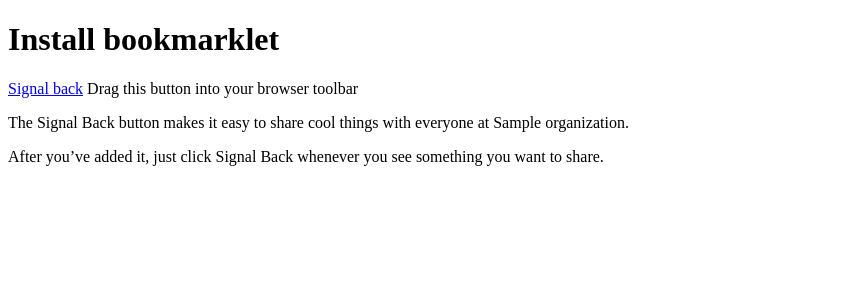
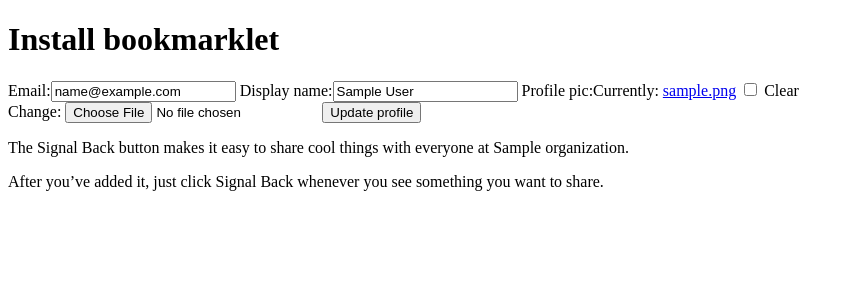
Before and after one commit to anniejocain/signalback, a Django app: a page that uses items/templates/install_bookmarklet.html in a window 1280 px wide. Shown: the part 97-397 px from the top of the page, without its empty margins (0-851 px from the left). Run offline with Django 3.2, Linux system fonts and the light colour scheme; tables that the repository leaves empty hold one stand-in row (values such as "Sample post"); parts of the project's set-up code (start-up, migrations or seed data) failed here and were passed over; some libraries are stand-ins or nearby versions.

Commit message:
Added logic to allow for profile pic upload

```diff
--- a/items/forms.py
+++ b/items/forms.py
@@ -10,6 +10,18 @@
     class Meta:
         model = Item
         exclude = ('contributed_date', 'bookmarklet_key')
+
+
+
+class BookmarkletKeyForm(forms.ModelForm):
+    """
+    A form that helps users update their profiles
+    """
+    class Meta:
+        model = BookmarkletKey
+        exclude = ('key', 'is_active', 'organization')
+
+
 
 
 class CreateUserForm(forms.ModelForm):
--- a/items/models.py
+++ b/items/models.py
@@ -22,6 +22,7 @@
     is_active = models.BooleanField(default=True)
     email = models.EmailField(max_length=254, null=True, blank=True)
     display_name = models.CharField(max_length=400, null=True, blank=True)
+    profile_pic = models.ImageField(upload_to='profile-pics', null=True, blank=True)
 
     def save(self, *args, **kwargs):
         """
@@ -32,7 +33,8 @@
         if not self.key:
             generated_key = uuid.uuid4()
             self.key = str(generated_key)
-            super(BookmarkletKey, self).save(*args, **kwargs)
+
+        super(BookmarkletKey, self).save(*args, **kwargs)
 
     def __unicode__(self):
         return self.key
--- a/items/templates/install_bookmarklet.html
+++ b/items/templates/install_bookmarklet.html
@@ -1,5 +1,5 @@
 {% extends "layouts/base.html" %}
-{% load static %}
+{% load static bootstrap_tags %}
 {% get_static_prefix as STATIC_PREFIX %}
 
 {% block title %}Install bookmarklet{% endblock title %}
@@ -10,7 +10,13 @@
         <h1>Install bookmarklet</h1>
         <div class="row">
             <div class="col-md-8">
-          <div class="bookmarklet-install-button"><a id="bookmarklet" class="btn btn-success btn-lg" href="javascript:(function(){%20window.open(%22http://{{bookmarklet_domain}}/add-item?link=%22+encodeURIComponent(%20location.href)+%22&title=%22+encodeURIComponent(document.title)+%22&bookmarklet_key={{bookmarklet_key}}%22);%20})();">Signal back</a> <span class="glyphicon glyphicon-arrow-left" aria-hidden="true"></span> Drag this button into your browser toolbar</div>
+<!--          <div class="bookmarklet-install-button"><a id="bookmarklet" class="btn btn-success btn-lg" href="javascript:(function(){%20window.open(%22http://{{bookmarklet_domain}}/add-item?link=%22+encodeURIComponent(%20location.href)+%22&title=%22+encodeURIComponent(document.title)+%22&bookmarklet_key={{bookmarklet_key}}%22);%20})();">Signal back</a> <span class="glyphicon glyphicon-arrow-left" aria-hidden="true"></span> Drag this button into your browser toolbar</div> -->
+
+            <form method="post" action="#" role="form" enctype="multipart/form-data">
+                {% csrf_token %}
+                {{ form|as_bootstrap }}
+                <button type="submit" class="btn btn-primary btn-block">Update profile</button>
+            </form>
           </div>
         </div>
         <div class="row">
--- a/items/views/common.py
+++ b/items/views/common.py
@@ -1,6 +1,6 @@
 from items.models import Item, BookmarkletKey, Organization
 from items.forms import (
-    AddItemForm,
+    AddItemForm, BookmarkletKeyForm,
 )
 
 import logging, json
@@ -90,8 +90,35 @@
     organization = bookmarklet_key.organization
     bookmarklet_domain = Site.objects.get_current().domain
 
-    context = {'bookmarklet_key': bookmarklet_key_id, 'organization': organization, 'bookmarklet_domain': bookmarklet_domain}
+    if not bookmarklet_key.is_active:
+        return render_to_response('bookmarklet_denied.html')
 
+
+    context = {'bookmarklet_key': bookmarklet_key_id,
+               'organization': organization, 'bookmarklet_domain': bookmarklet_domain}
+
+
+
+
+    if request.method == 'POST':
+        profile_form = BookmarkletKeyForm(request.POST, request.FILES, prefix='profile', instance=bookmarklet_key)
+        if profile_form.is_valid():
+
+            print "form valid. saving"
+            profile = profile_form.save()
+
+            return HttpResponseRedirect(reverse('common_install_bookmarklet', kwargs={'bookmarklet_key_id' : bookmarklet_key_id}))
+        else:
+            print "form not valid. try again, pal."
+            context['form'] = profile_form
+            return render_to_response('install_bookmarklet.html', context)
+
+    else:
+        profile_form = BookmarkletKeyForm( prefix='profile', instance=bookmarklet_key)
+
+
+
+    context['form'] = profile_form
     context = RequestContext(request, context)
 
     return render_to_response('install_bookmarklet.html', context)
--- a/signalback/deployments/settings_common.py
+++ b/signalback/deployments/settings_common.py
@@ -21,7 +21,6 @@
     'django.contrib.messages',
     'django.contrib.staticfiles',
     'items',
-    'south',
     'tastypie',
     'django_forms_bootstrap',
     'kombu.transport.django', # Using the Django DB as our broker. We should NOT do this in production
```
Also changed, not shown: install.md (+2 -2 lines), requirements.txt (+3 -5 lines), manage.py (line endings or trailing spaces).
